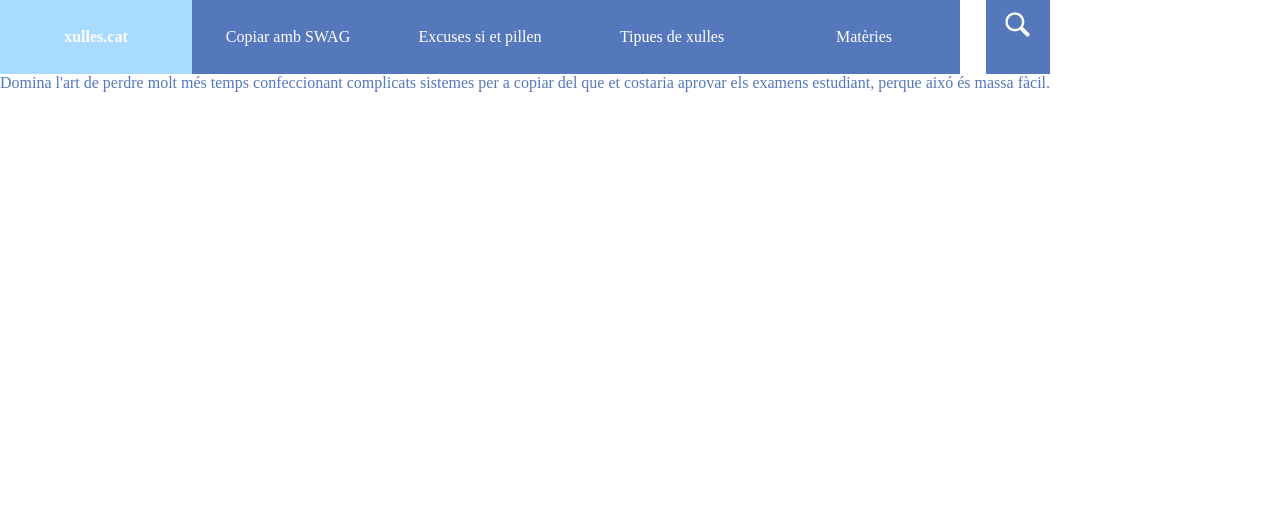
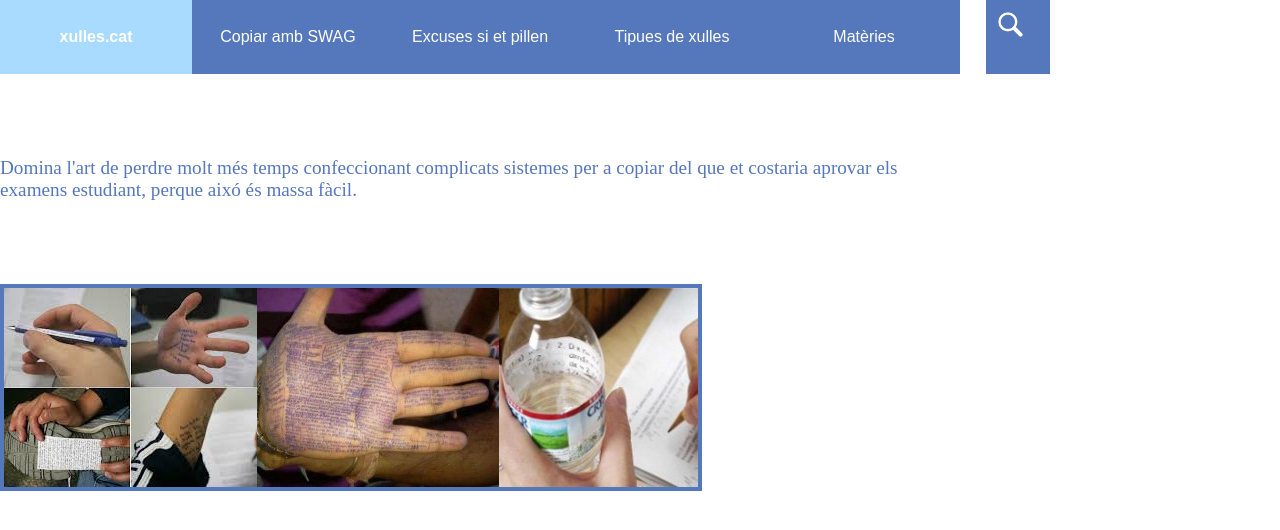
Before and after one commit to pswsm/pswsm-repo, a PHP site: page /activitat10/index.html in a window 1280 px wide. Shown: the top 530 px of the page. Run offline with PHP 8.4, Linux system fonts and the light colour scheme; some libraries are stand-ins or nearby versions.

Commit message:
Finished Activitat 10

```diff
--- a/html/menu/activitat10/css/master.css
+++ b/html/menu/activitat10/css/master.css
@@ -2,10 +2,23 @@ body {
   margin: 0;
   /* color: #5578bb */
   color: #57b;
+  font-family: sans-serif;
 }
 
 main {
   clear: both;
+  float: left;
+  margin: 5% auto;
+  /* text-align: center; */
+  font-family: serif;
+}
+
+img {
+  /* width: 33%; */
+  margin: 0;
+  box-sizing: border-box;
+  height: 100%;
+  display: block;
 }
 
 #navtop, #search {
@@ -70,11 +83,52 @@ main {
   display: inline-block;
 }
 
-.has-dropdwn:hover>.dropdwn { display: block; }
+.has-dropdwn:hover .dropdwn {
+  /* visibility: visible; */
+  display: block;
+}
 
 .dropdwn {
-  position: relative;
+  position: absolute;
+  /* visibility: hidden; */
   display: none;
+  clear: both;
+  background-color: #57b;
+  color: white;
+  box-sizing: border-box;
+  left: auto;
+  margin: 0.75em 0;
+  width: 25%;
 }
 
-.dropdwn-elem {}
+.dropdwn-elem {
+  box-sizing: border-box;
+  /* height: 25%; */
+  padding: 0.5em;
+  /* width: 100%; */
+  /* height: inherit; */
+}
+
+.dropdwn-elem:hover {
+  background-color: #a8dbff;
+  padding: 0.5em;
+}
+
+.big {
+  width: 75%;
+  font-size: 1.5vw;
+}
+
+.img-holder {
+  float: left;
+  /* width: 90%; */
+  /* height: 50%; */
+  /* margin: 1%; */
+  box-sizing: border-box;
+  border: solid #57b 0.25em;
+}
+
+.img-container {
+  float: left;
+  margin: 0;
+}
--- a/html/menu/activitat10/index.html
+++ b/html/menu/activitat10/index.html
@@ -19,23 +19,37 @@
     <div class="nav-elem">
       <p>Excuses si et pillen</p>
     </div>
-    <div class="nav-elem">
+    <div class="nav-elem has-dropdwn">
       <p>Tipues de xulles</p>
+      <div class="dropdwn">
+        <div class="dropdwn-elem">
+          <p>Corporals</p>
+        </div>
+        <div class="dropdwn-elem">
+          <p>En calculadora</p>
+        </div>
+        <div class="dropdwn-elem">
+          <p>En bolígraf</p>
+        </div>
+        <div class="dropdwn-elem">
+          <p>Electrtòniques</p>
+        </div>
+      </div>
     </div>
     <div class="nav-elem has-dropdwn">
       <p>Matèries</p>
       <div class="dropdwn">
         <div class="dropdwn-elem">
-          <p>1</p>
+          <p>Programació</p>
         </div>
         <div class="dropdwn-elem">
-          <p>2</p>
+          <p>Xarxes</p>
         </div>
         <div class="dropdwn-elem">
-          <p>3</p>
+          <p>Sistemes Operatius</p>
         </div>
         <div class="dropdwn-elem">
-          <p>4</p>
+          <p>Hardware</p>
         </div>
       </div>
     </div>
@@ -54,14 +68,16 @@
       per a copiar del que et costaria aprovar els examens estudiant, perque aixó és massa fàcil.
     </p>
   </main>
-  <div class="img-container">
-    <img class="fl small" src="" alt="">
-    <img class="fl small" src="" alt="">
-    <img class="fl small" src="" alt="">
-    <img class="fl small" src="" alt="">
-    <img class="fl" src="" alt="">
-    <img class="fl" src="" alt="">
-    <img class="fl" src="" alt="">
+  <div class="img-holder">
+    <div class="img-container">
+    <img src="images/xulla3.jpeg" alt="Imatge xulla n1">
+    </div>
+    <div class="img-container">
+    <img src="images/xulla1.jpeg" alt="Imatge xulla n2">
+    </div>
+    <div class="img-container">
+    <img src="images/xulla2.jpeg" alt="Imatge xulla n3">
+    </div>
   </div>
 </body>
 </html>
```
Also changed, not shown: html/menu/activitat10/images/xulla3.jpeg (renamed from html/menu/activitat10/images/xulla.jpeg).
